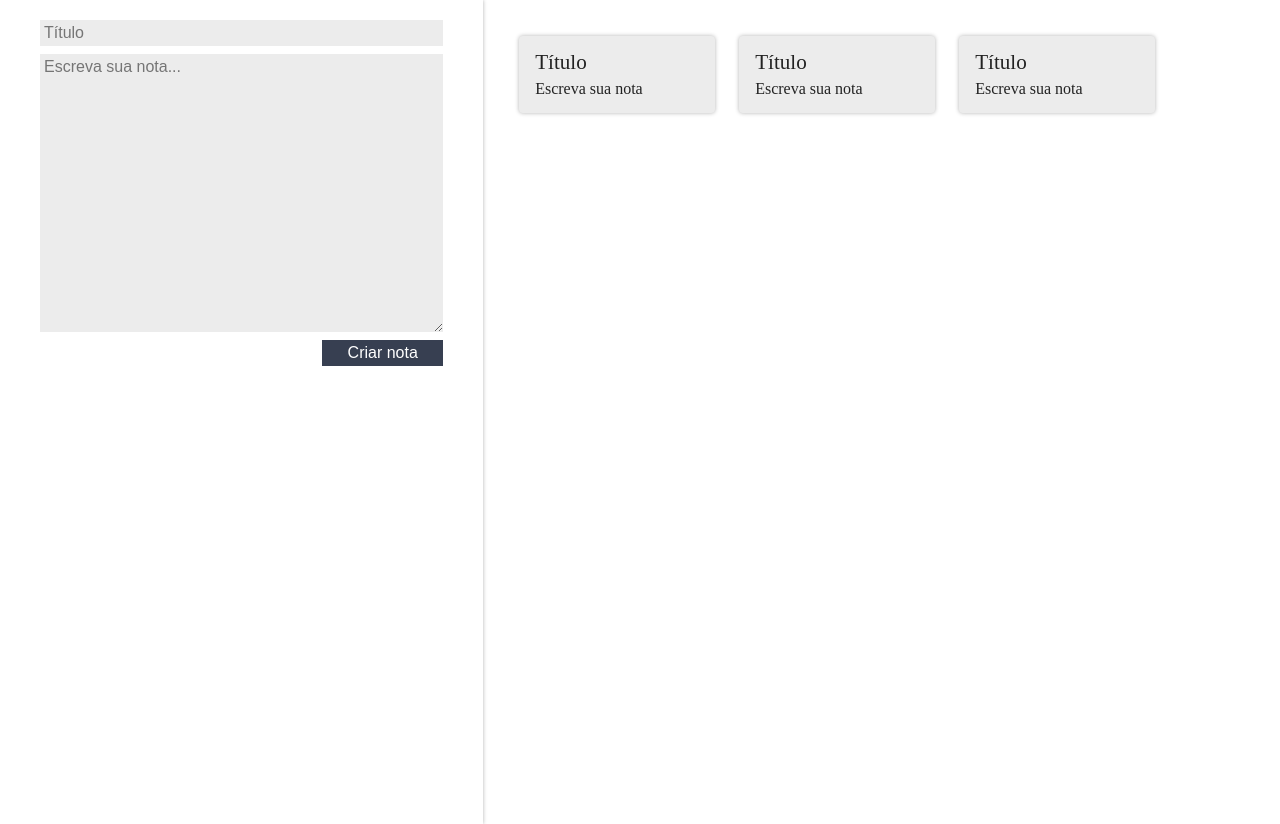
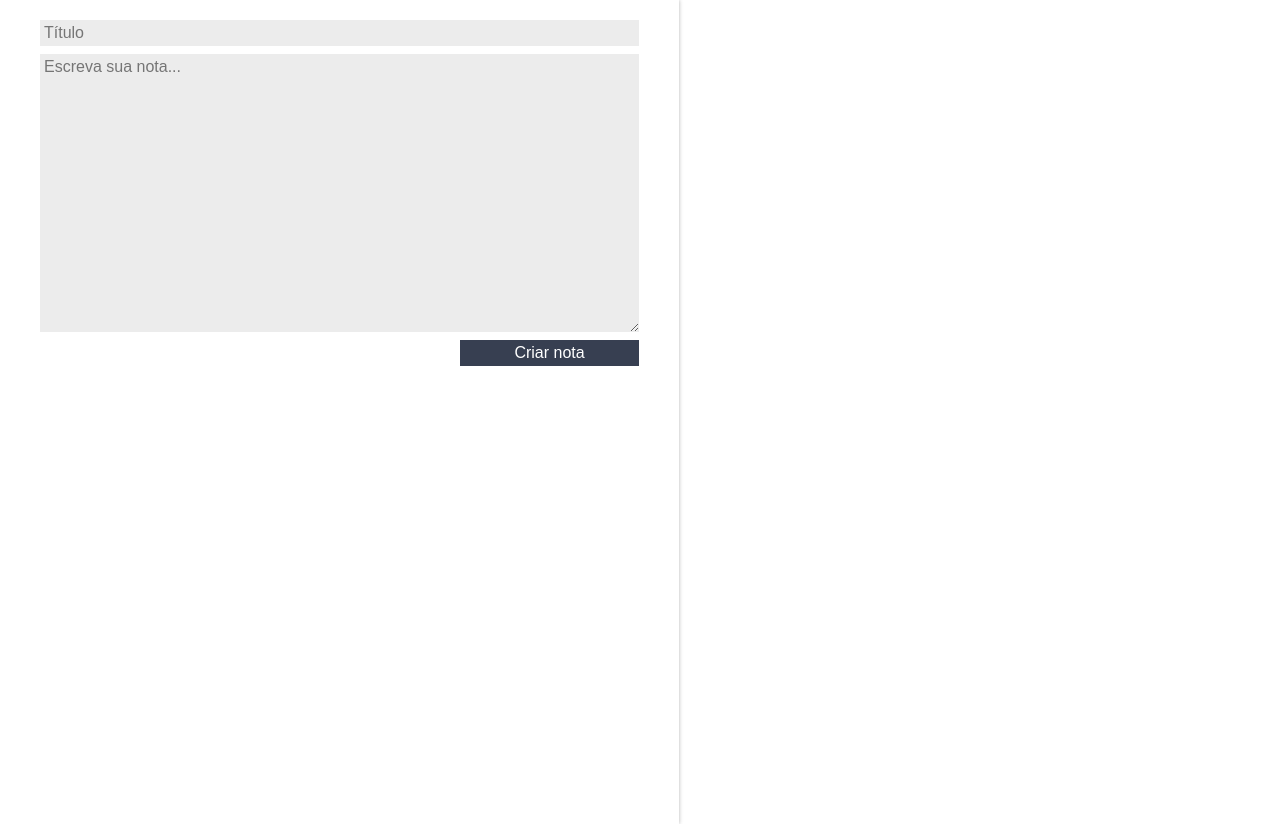
Before and after one commit to vanisantos/note-manager, a React (Create React App) app: page / in a window 1280 px wide. Built offline with nearby package versions, Linux system fonts and the light colour scheme.

Commit message:
using props and state

```diff
--- a/src/App.js
+++ b/src/App.js
@@ -5,11 +5,31 @@ import "./assets/App.css"
 import './assets/index.css';
 
 class App extends Component {
+  constructor() {
+    super();
+
+    this.state = {
+      notes: []
+    };
+  }
+
+  createNote(title, text){
+    const newNote = {
+      title,
+      text
+    }
+    const newNoteList = [...this.state.notes, newNote]
+    const newState = {
+      notes: newNoteList
+    };
+    this.setState(newState);
+  }
+
   render() {
     return (
       <section className="contend">
-        <FormRegister/>
-        <NoteList/>
+        <FormRegister createNote={this.createNote.bind(this)}/>
+        <NoteList notes={this.state.notes}/>
       </section>
     );
   }
--- a/src/Components/CardNote/CardNote.jsx
+++ b/src/Components/CardNote/CardNote.jsx
@@ -2,13 +2,14 @@ import React, { Component } from 'react';
 import './style.css'
 
 class CardNote extends Component {
+
   render() {
     return (
       <section className="card-note">
         <header className="card-note_header">
-          <h3 className="card-note_title">Título</h3>
+          <h3 className="card-note_title">{this.props.title}</h3>
         </header>
-        <p className="card-note_text">Escreva sua nota</p>
+        <p className="card-note_text">{this.props.text}</p>
       </section>
      );
   }
--- a/src/Components/FormRegister/FormRegister.jsx
+++ b/src/Components/FormRegister/FormRegister.jsx
@@ -3,30 +3,45 @@ import "./style.css"
 
 class FormRegister extends Component {
 
-  constructor() {
-    super();
+  constructor(props) {
+    super(props);
     this.title = "";
+    this.noteText = "";
   }
 
-  handleTitleChange(event){
+  _handleTitleChange(event) {
+    event.stopPropagation();
     this.title = event.target.value;
-    console.log(this.title)
+  }
+
+  _handleTextChange(event) {
+    event.stopPropagation();
+    this.noteText = event.target.value;
+  }
+
+  _createNote(event) {
+    event.preventDefault();
+    event.stopPropagation();
+    this.props.createNote(this.title, this.noteText);
   }
 
   render() {
     return (
-      <form className="form-register">
+      <form
+        className="form-register"
+        onSubmit={this._createNote.bind(this)}
+      >
         <input
           type="text"
           placeholder="Título"
           className="form-register_input"
-          onChange={this.handleTitleChange.bind(this)}
-
+          onChange={this._handleTitleChange.bind(this)}
         />
         <textarea
           rows={15}
           placeholder="Escreva sua nota..."
           className="form-register_input"
+          onChange={this._handleTextChange.bind(this)}
         />
         <button className="form-register_input form-register_submit">
           Criar nota
--- a/src/Components/NoteList/NoteList.jsx
+++ b/src/Components/NoteList/NoteList.jsx
@@ -7,10 +7,10 @@ class NoteList extends Component {
   render() {
     return (
       <ul className="note-list">
-        {["Trabalho","Estudos","Casa"].map((categories, index) => {
+        {this.props.notes.map((notes, index) => {
           return (
             <li className="note-list_item" key={index}>
-              <CardNote/>
+              <CardNote title={notes.title} text={notes.text}/>
             </li>
             )
           })
```
